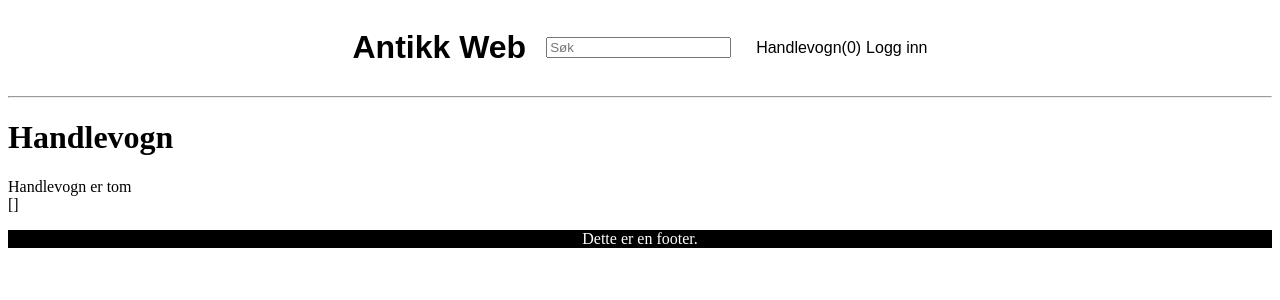
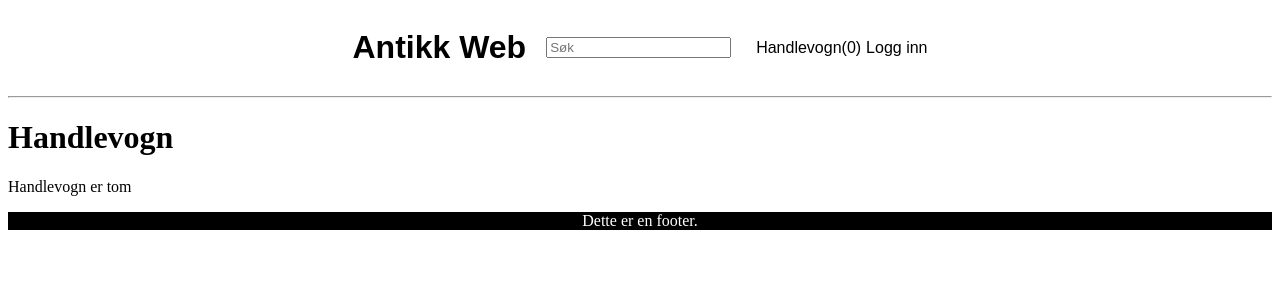
Before and after one commit to Moofal/antikk-web, a Vue app: page /cart in a window 1280 px wide. Shown: the top 300 px of the page. Built offline with nearby package versions, Linux system fonts and the light colour scheme.

Commit message:
Jeg vet ikke hva som er anderledes

```diff
--- a/src/views/Cart.vue
+++ b/src/views/Cart.vue
@@ -30,7 +30,6 @@
       </div>
     </div>
     <div v-else>Handlevogn er tom</div>
-    {{orders}}
   </div>
 </template>
 
```
